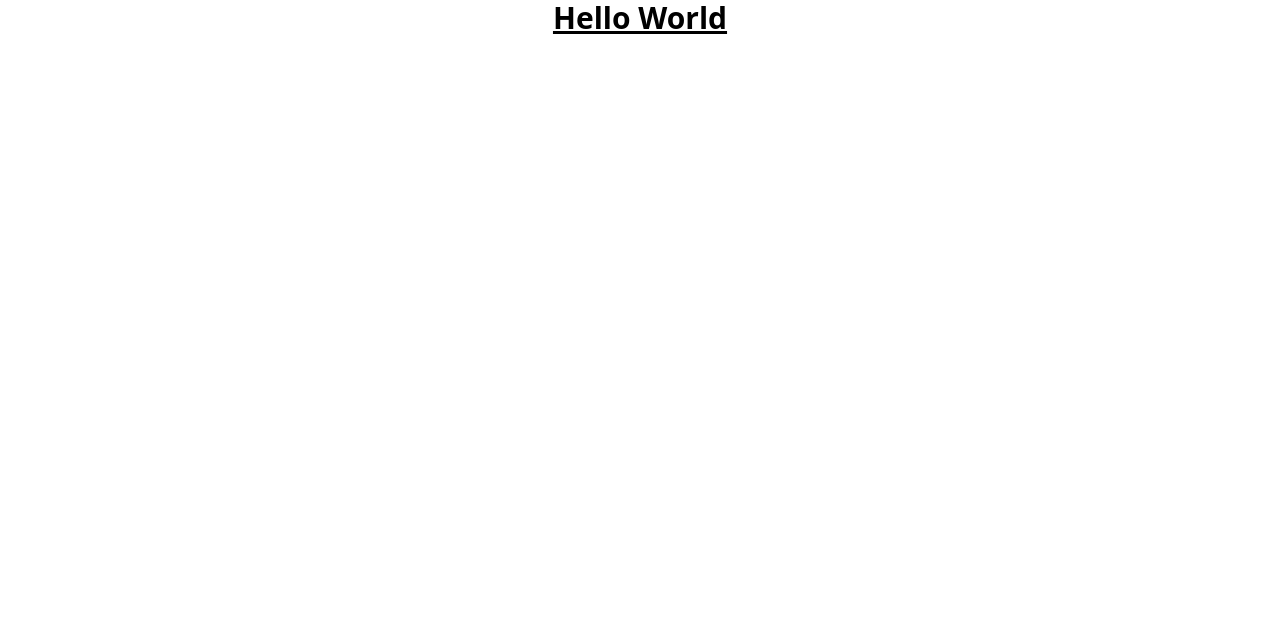
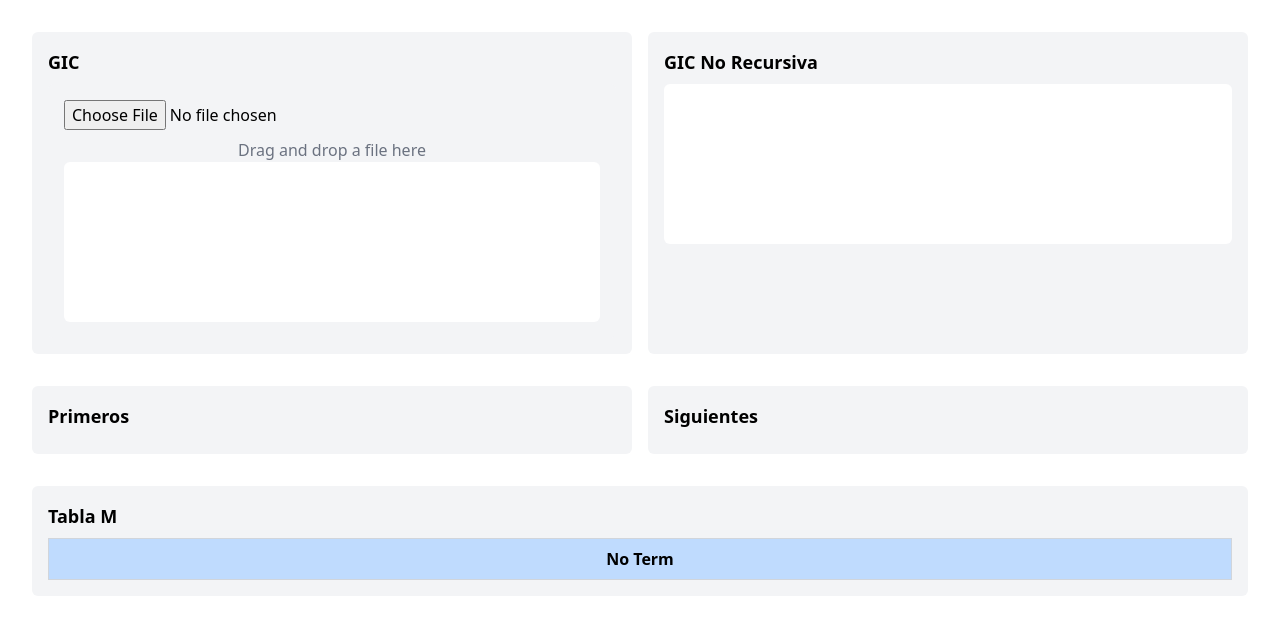
Before and after one commit to jfbenitezz/Analizador-Sintactico, a React (Vite) app: page / in a window 1280 px wide. Shown: the top 618 px of the page. Built offline with nearby package versions, Linux system fonts and the light colour scheme.

Commit message:
Components up to MTable Implemented

```diff
--- a/src/App.jsx
+++ b/src/App.jsx
@@ -1,8 +1,12 @@
+import AnalyzerPage from './pages/AnalyzerPage'
 function App() {
   return (
-    <>
-    <h1 className=" text-3xl flex justify-center font-bold underline">Hello World</h1>
-  </>
+    <div className="App">
+      <header className="App-header">
+        <AnalyzerPage />
+      </header>
+    </div>
+
   )
 }
 
--- /dev/null
+++ b/src/components/FileUpload.jsx
@@ -0,0 +1,50 @@
+import React, { useState } from 'react';
+
+const FileUpload = ({ onFileRead }) => {
+  const [fileContent, setFileContent] = useState('');
+  const [isDragging, setIsDragging] = useState(false);
+
+  const handleFileUpload = (file) => {
+    const reader = new FileReader();
+    reader.onload = (e) => {
+      const content = e.target.result;
+      setFileContent(content);
+      onFileRead(content);
+    };
+    reader.readAsText(file);
+  };
+
+  const handleFileSelect = (event) => {
+    const file = event.target.files[0];
+    if (file) handleFileUpload(file);
+  };
+
+  const handleDragOver = (event) => {
+    event.preventDefault();
+    setIsDragging(true);
+  };
+
+  const handleDragLeave = () => setIsDragging(false);
+
+  const handleDrop = (event) => {
+    event.preventDefault();
+    setIsDragging(false);
+    const file = event.dataTransfer.files[0];
+    if (file) handleFileUpload(file);
+  };
+
+  return (
+    <div
+      className={`w-full p-4 rounded-md ${isDragging ? 'bg-blue-200' : 'bg-gray-100'}`}
+      onDragOver={handleDragOver}
+      onDragLeave={handleDragLeave}
+      onDrop={handleDrop}
+    >
+      <input type="file" onChange={handleFileSelect} className="mb-2" />
+      <p className="text-center text-gray-500">Drag and drop a file here</p>
+      <pre className="bg-white p-2 h-40 overflow-y-auto rounded-md">{fileContent}</pre>
+    </div>
+  );
+};
+
+export default FileUpload;
--- /dev/null
+++ b/src/components/MTable.jsx
@@ -0,0 +1,45 @@
+import React from 'react';
+
+const MTable = ({ mData, terminalOrder }) => {
+  // Get the unique list of non-terminals (rows)
+  const nonTerminals = Object.keys(mData);
+
+  // Use the terminalOrder prop directly
+  const terminals = terminalOrder.filter(term =>
+    nonTerminals.some(nt => term in mData[nt])
+  );
+
+  return (
+    <div className="overflow-x-auto">
+      <table className="min-w-full border-collapse border border-gray-200">
+        <thead>
+          <tr>
+            <th className="p-2 border border-gray-300 bg-blue-200">No Term</th>
+            {terminals.map(terminal => (
+              <th key={terminal} className="p-2 border border-gray-300 bg-blue-200">
+                {terminal}
+              </th>
+            ))}
+          </tr>
+        </thead>
+        <tbody>
+          {nonTerminals.map(nonTerminal => (
+            <tr key={nonTerminal}>
+              <td className="p-2 w-20 pl-9 border border-gray-300 bg-blue-100">{nonTerminal}</td>
+              {terminals.map(terminal => (
+                <td
+                  key={terminal}
+                  className="p-2 border border-gray-300 text-center"
+                >
+                  {mData[nonTerminal][terminal] || ''}
+                </td>
+              ))}
+            </tr>
+          ))}
+        </tbody>
+      </table>
+    </div>
+  );
+};
+
+export default MTable;
--- /dev/null
+++ b/src/components/PrimerosTable.jsx
@@ -0,0 +1,20 @@
+// PrimerosTable.js
+import React from 'react';
+
+const PrimerosTable = ({ primeros }) => (
+  <div className="h-full">
+    <h2 className="text-lg font-semibold mb-2">Primeros</h2>
+    <table className="w-full table-auto">
+      <tbody>
+        {Object.entries(primeros).map(([key, values]) => (
+          <tr key={key}>
+            <td className="border px-4 py-2 font-medium">{key}</td>
+            <td className="border px-4 py-2">{values.join(', ')}</td>
+          </tr>
+        ))}
+      </tbody>
+    </table>
+  </div>
+);
+
+export default PrimerosTable;
--- /dev/null
+++ b/src/components/SiguientesTable.jsx
@@ -0,0 +1,20 @@
+// SiguientesTable.js
+import React from 'react';
+
+const SiguientesTable = ({ siguientes }) => (
+  <div className="h-full">
+    <h2 className="text-lg font-semibold mb-2">Siguientes</h2>
+    <table className="w-full table-auto">
+      <tbody>
+        {Object.entries(siguientes).map(([key, values]) => (
+          <tr key={key}>
+            <td className="border px-4 py-2 font-medium">{key}</td>
+            <td className="border px-4 py-2">{values.join(', ')}</td>
+          </tr>
+        ))}
+      </tbody>
+    </table>
+  </div>
+);
+
+export default SiguientesTable;
--- a/src/logic/functions.js
+++ b/src/logic/functions.js
@@ -1,4 +1,3 @@
-const fs = require('fs');
 const regexSimbolo = /[A-Z]'?|\(|\)|\+|\*|i|&/g;
 
 function validarExp(exp, dic) {
@@ -253,4 +252,4 @@
   }
 }
 
-export { leerArchivoM };
+export { validarExp, eliminarRecursividadPorIzquierda, calcularPrimero, calcularSiguiente, construirTablaM  };
--- /dev/null
+++ b/src/pages/AnalyzerPage.jsx
@@ -0,0 +1,106 @@
+import React, { useState, useEffect } from 'react';
+import FileUpload from '../components/fileUpload';
+import PrimerosTable from '../components/PrimerosTable';
+import SiguientesTable from '../components/SiguientesTable';
+import MTable from '../components/MTable';
+import { validarExp, eliminarRecursividadPorIzquierda, calcularPrimero, calcularSiguiente, construirTablaM } from '../logic/functions';
+
+const AnalyzerPage = () => {
+  const [fileContent, setFileContent] = useState('');
+  const [grammarWithoutRecursion, setGrammarWithoutRecursion] = useState('');
+  const [formattedGrammar, setFormattedGrammar] = useState(''); // Formatted grammar for display
+  const [primeros, setPrimeros] = useState({});
+  const [siguientes, setSiguientes] = useState({});
+  const [mTable, setMTable] = useState({});
+  const [terminalOrder, setTerminalOrder] = useState([]);  // Terminal order based on grammar appearance
+
+  const formatGrammar = (grammar) => {
+    return Object.entries(grammar)
+      .map(([nonTerminal, productions]) => `${nonTerminal} -> ${productions.join(' | ')}`)
+      .join('\n');
+  };
+
+  // Function to parse file content and update state
+  const handleFileRead = (content) => {
+    setFileContent(content);
+
+    // 1. Parse each line and build the grammar dictionary
+    const lines = content.split('\n');
+    let dic = {};
+    lines.forEach((line) => {
+      dic = validarExp(line.trim(), dic);
+    });
+
+    // 2. Eliminate left recursion
+    const gramatica = eliminarRecursividadPorIzquierda(dic);
+
+    // 3. Format the grammar for display purposes
+    setFormattedGrammar(formatGrammar(gramatica));
+    setGrammarWithoutRecursion(JSON.stringify(gramatica, null, 2)); // For display purposes only
+
+    // 4. Calculate `primeros`
+    const primerosCalculated = {};
+    for (const nt in gramatica) {
+      primerosCalculated[nt] = calcularPrimero(gramatica, nt, {});
+    }
+    setPrimeros(primerosCalculated);
+
+    // 5. Calculate `siguientes`
+    const siguientesCalculated = calcularSiguiente(gramatica, Object.keys(gramatica)[0]);
+    setSiguientes(siguientesCalculated);
+
+    // 6. Construct `M Table`
+    const mTableCalculated = construirTablaM(gramatica, primerosCalculated, siguientesCalculated);
+    setMTable(mTableCalculated);
+
+    // 7. Determine terminal order based on grammar appearance
+    const terminalOrderCalculated = [];
+    for (const productions of Object.values(gramatica)) {
+      for (const production of productions) {
+        for (const char of production) {
+          // Check each character in the production to see if it's a terminal
+          if (!/[A-Z]/.test(char) && !terminalOrderCalculated.includes(char)) { // Ensure only terminals are added
+            terminalOrderCalculated.push(char);
+          }
+        }
+      }
+    }
+    setTerminalOrder(terminalOrderCalculated);
+  };
+
+  return (
+    <div className="container mx-auto p-8 space-y-8">
+      {/* Top Row: File content and Formatted Grammar without Left Recursion */}
+      <div className="flex space-x-4">
+        <div className="w-1/2 p-4 bg-gray-100 rounded-md">
+          <h2 className="text-lg font-semibold mb-2">GIC</h2>
+          <FileUpload onFileRead={handleFileRead} />
+        </div>
+        <div className="w-1/2 p-4 bg-gray-100 rounded-md">
+          <h2 className="text-lg font-semibold mb-2">GIC No Recursiva</h2>
+          <pre className="bg-white p-2 h-40 overflow-y-auto rounded-md whitespace-pre-wrap">
+            {formattedGrammar}
+          </pre>
+        </div>
+      </div>
+
+      {/* Middle Row: Primeros and Siguientes Tables with fixed height */}
+      <div className="flex space-x-4">
+        <div className="w-1/2 p-4 bg-gray-100 rounded-md overflow-y-auto max-h-80">
+          <PrimerosTable primeros={primeros} />
+        </div>
+        <div className="w-1/2 p-4 bg-gray-100 rounded-md overflow-y-auto max-h-80">
+          <SiguientesTable siguientes={siguientes} />
+        </div>
+      </div>
+
+      {/* Bottom Row: M Table */}
+      <div className="w-full p-4 bg-gray-100 rounded-md overflow-x-auto">
+        <h2 className="text-lg font-semibold mb-2">Tabla M</h2>
+        <MTable mData={mTable} terminalOrder={terminalOrder} />
+      </div>
+    </div>
+  );
+};
+
+export default AnalyzerPage;
```
